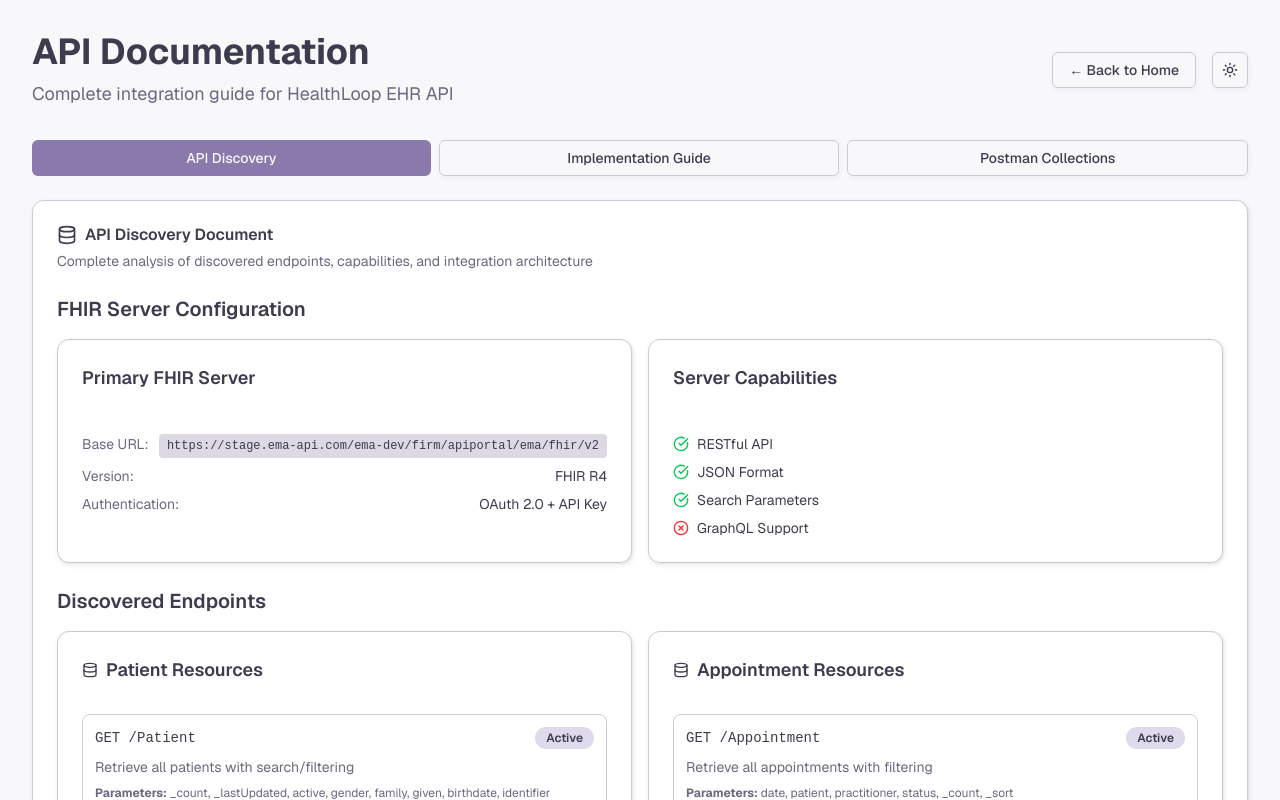
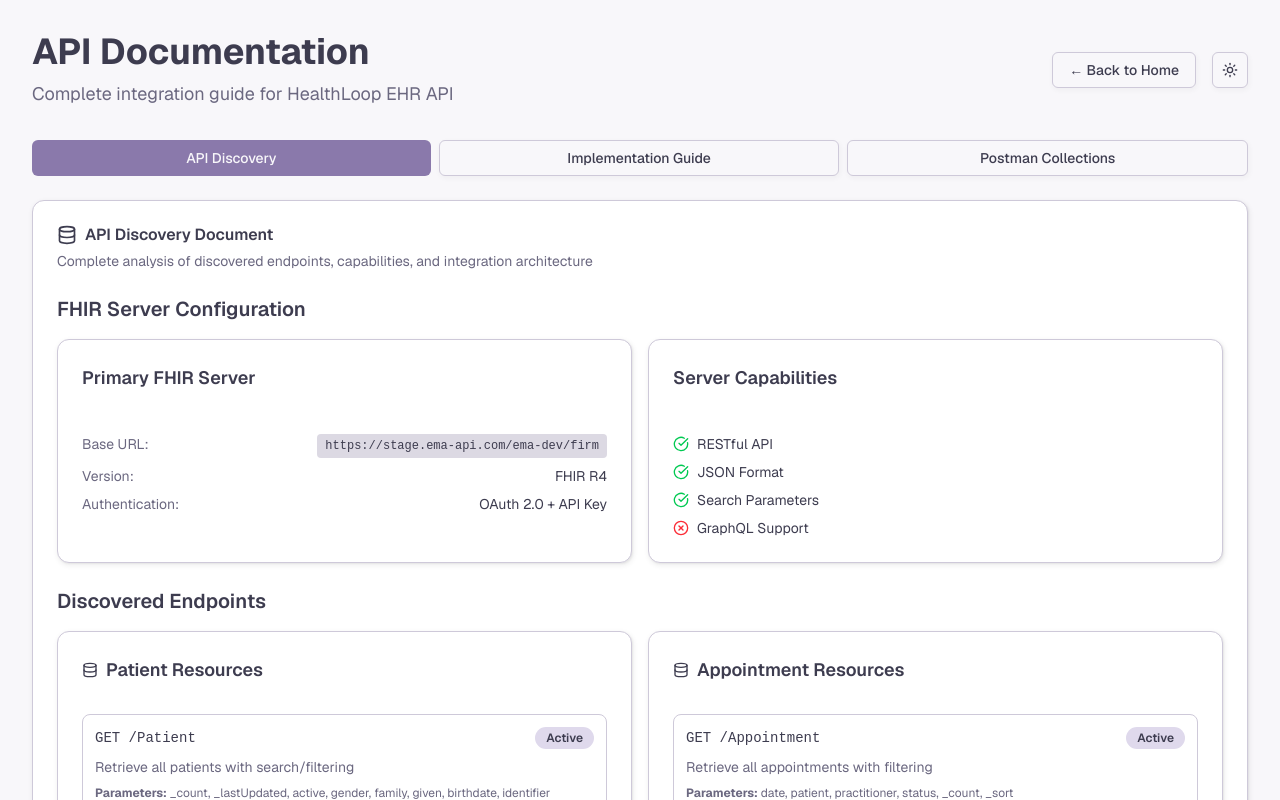
Before and after one commit to Arkit-k/healthloop, a Next.js app: page /documentation in a window 1280 px wide. Shown: the top 800 px of the page. Built offline with nearby package versions, Linux system fonts and the light colour scheme.

Commit message:
i was using wrong url now its fixed

```diff
--- a/app/documentation/page.tsx
+++ b/app/documentation/page.tsx
@@ -84,7 +84,7 @@ export default function DocumentationPage() {
                         <div className="space-y-2 text-sm">
                           <div className="flex justify-between">
                             <span className="text-muted-foreground">Base URL:</span>
-                            <code className="bg-muted px-2 py-1 rounded text-xs">https://stage.ema-api.com/ema-dev/firm/apiportal/ema/fhir/v2</code>
+                            <code className="bg-muted px-2 py-1 rounded text-xs">https://stage.ema-api.com/ema-dev/firm</code>
                           </div>
                           <div className="flex justify-between">
                             <span className="text-muted-foreground">Version:</span>
@@ -741,7 +741,7 @@ export async function fetchPatients(accessToken: string, customCredentials?: { b
                           <div className="bg-muted p-4 rounded-lg">
                             <pre className="text-sm text-foreground">
 {`{
-  "baseUrl": "https://stage.ema-api.com/ema-dev/firm/apiportal/ema/fhir/v2",
+  "baseUrl": "https://stage.ema-api.com/ema-dev/firm",
   "apiKey": "your-api-key-here",
   "clientId": "your-client-id",
   "clientSecret": "your-client-secret"
```
Also changed, not shown: 1 other file (tests, documents, lock files or other folders).
